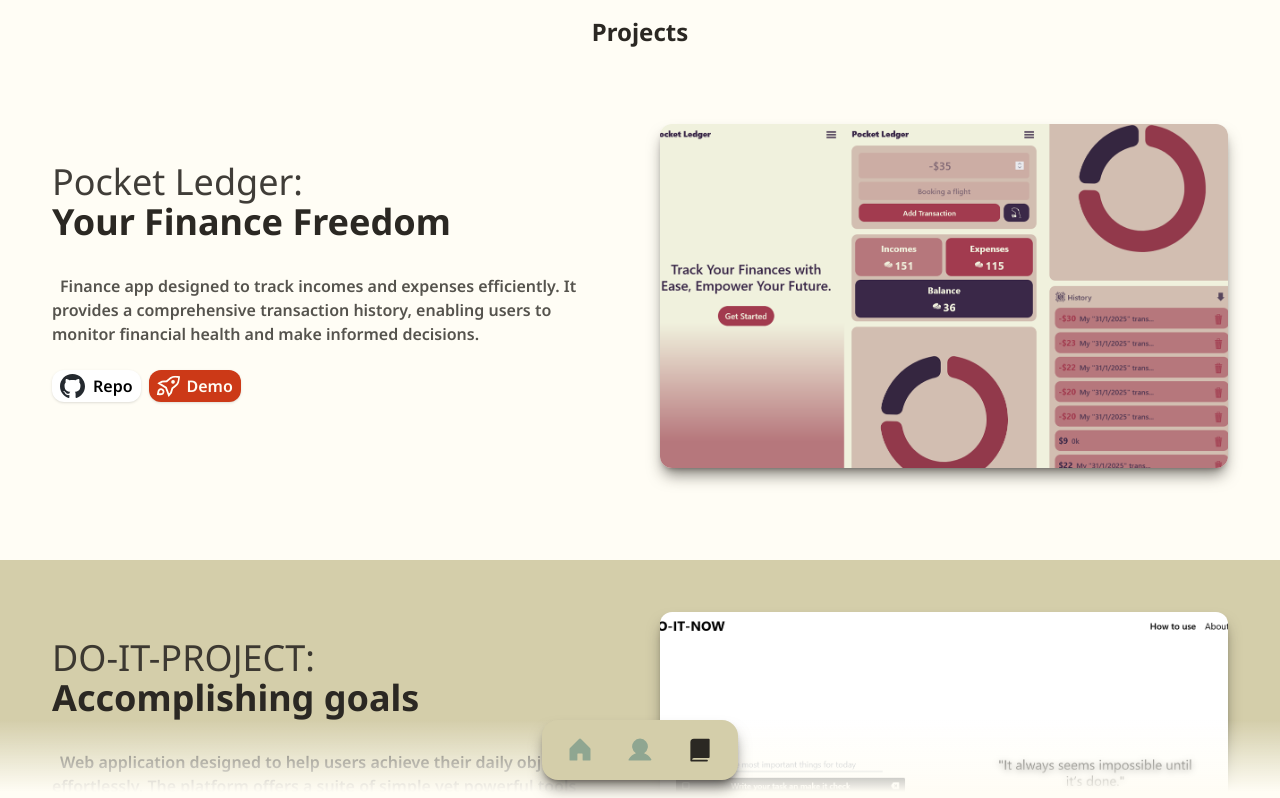
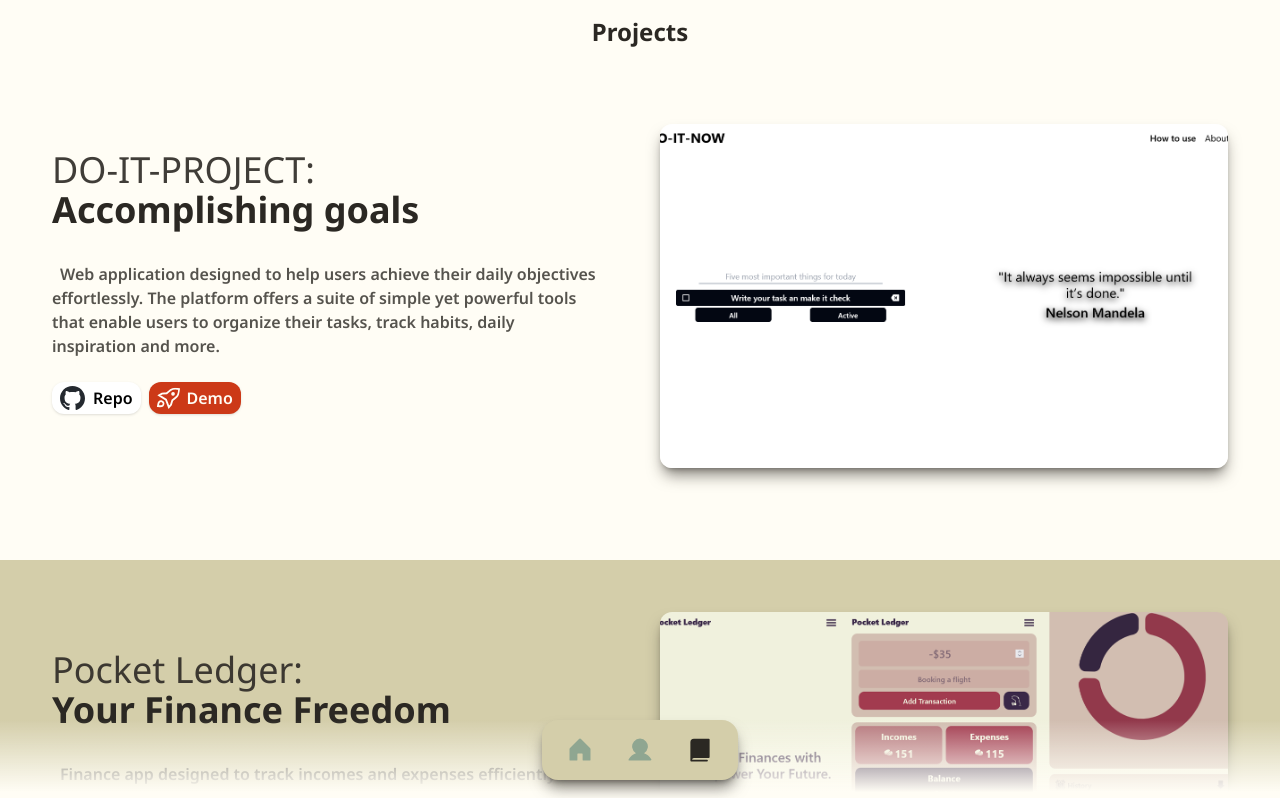
Before and after one commit to fantasyfuerte/portfolio, a Next.js app: page /projects in a window 1280 px wide. Shown: the top 798 px of the page. Built offline with nearby package versions, Linux system fonts and the light colour scheme.

Commit message:
Preparing gainz journal release in portfolio

```diff
--- a/data.tsx
+++ b/data.tsx
@@ -6,6 +6,24 @@ import {
 } from "react-icons/pi";
 
 export const projects = [
+  // {
+  //   name: "Gainz Journal",
+  //   subtitle: "Fitness Diary",
+  //   description:
+  //     "Gainz Journal is a fitness journaling app that allows users to track their daily workouts and monitor their progress. It provides a comprehensive and user-friendly interface, making it easy for users to stay motivated and on track with their fitness goals.",
+  //   image: "/projects/pocket-ledger.png",
+  //   repo: "https://github.com/fantasyfuerte/gainz-journal",
+  //   demo: "https://gainzjournal.vercel.app/",
+  // },
+  {
+    name: "DO-IT-PROJECT",
+    subtitle: "Accomplishing goals",
+    description:
+      "Web application designed to help users achieve their daily objectives effortlessly. The platform offers a suite of simple yet powerful tools that enable users to organize their tasks, track habits, daily inspiration and more.",
+    image: "/projects/do-it-project.png",
+    repo: "https://github.com/fantasyfuerte/do-it-project",
+    demo: "https://do-it-now-project.vercel.app/",
+  },
   {
     name: "Pocket Ledger",
     subtitle: "Your Finance Freedom",
@@ -14,15 +32,6 @@ export const projects = [
     image: "/projects/pocket-ledger.png",
     repo: "https://github.com/fantasyfuerte/pocket-ledger",
     demo: "https://pocket-ledger.vercel.app/",
-  },
-  {
-    name: "DO-IT-PROJECT",
-    subtitle: "Accomplishing goals",
-    description:
-      "Web application designed to help users achieve their daily objectives effortlessly. The platform offers a suite of simple yet powerful tools that enable users to organize their tasks, track habits, daily inspiration and more.",
-    image: "/projects/do-it-project.png",
-    repo: "https://github.com/fantasyfuerte/do-it-project",
-    demo: "https://do-it-now-project.vercel.app/",
   },
   {
     name: "Typing Test",
```
